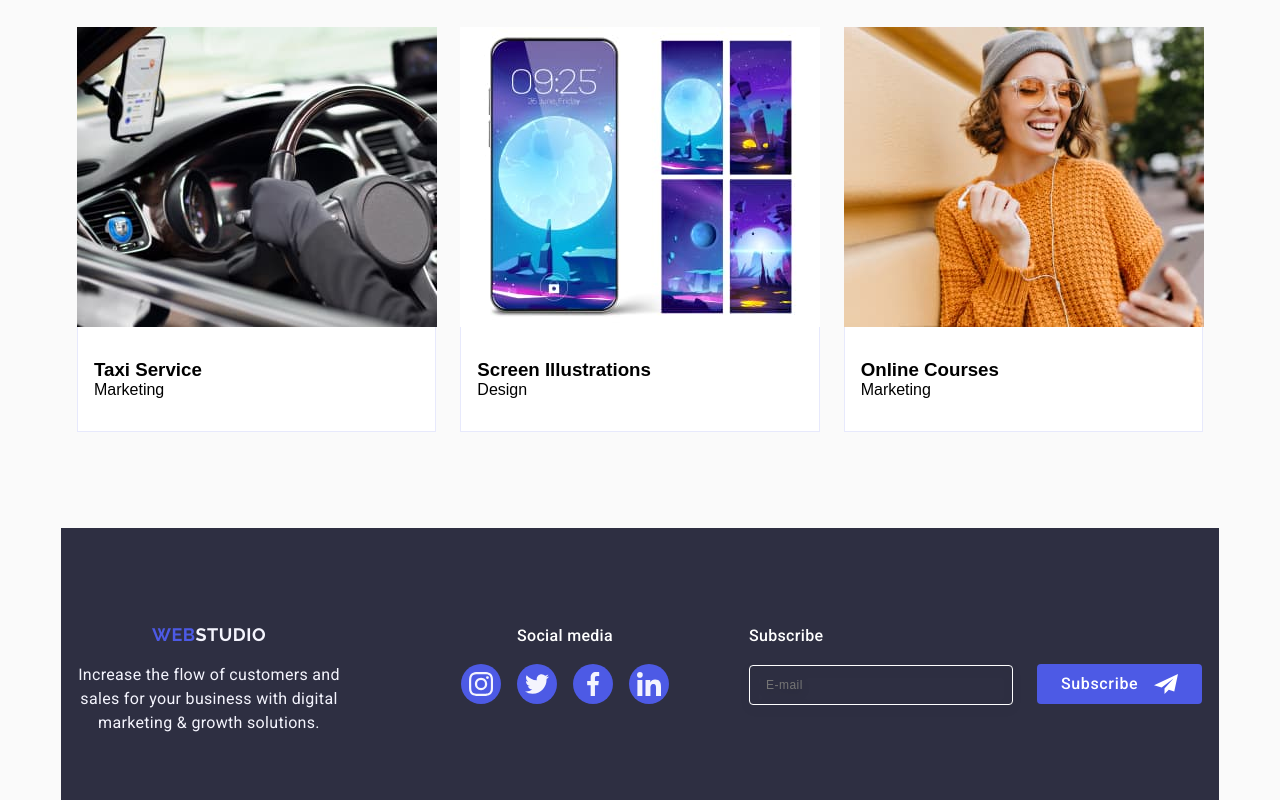
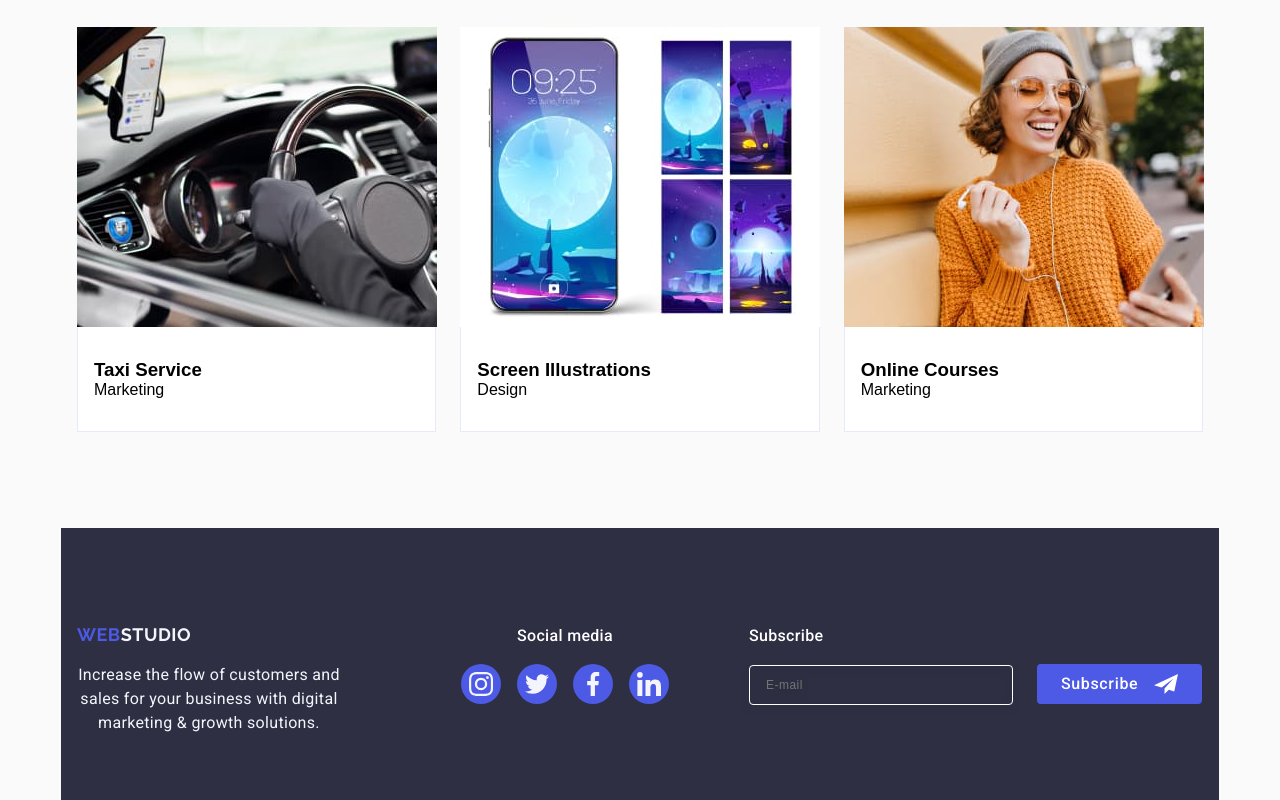
Before and after one commit to uliacop/goit-markup-hw-06, a plain HTML site: page index.html in a window 1280 px wide. Shown: the part 2736-3536 px from the top of the page. Drawn offline with nearby package versions, Linux system fonts and the light colour scheme.

Commit message:
update style

```diff
--- a/css/styles.css
+++ b/css/styles.css
@@ -1067,4 +1067,7 @@ letter-spacing: 0.04em;
 
     margin-bottom: 0;
 }
+.logo--footer{
+  margin: 0;
 }
+}
```
